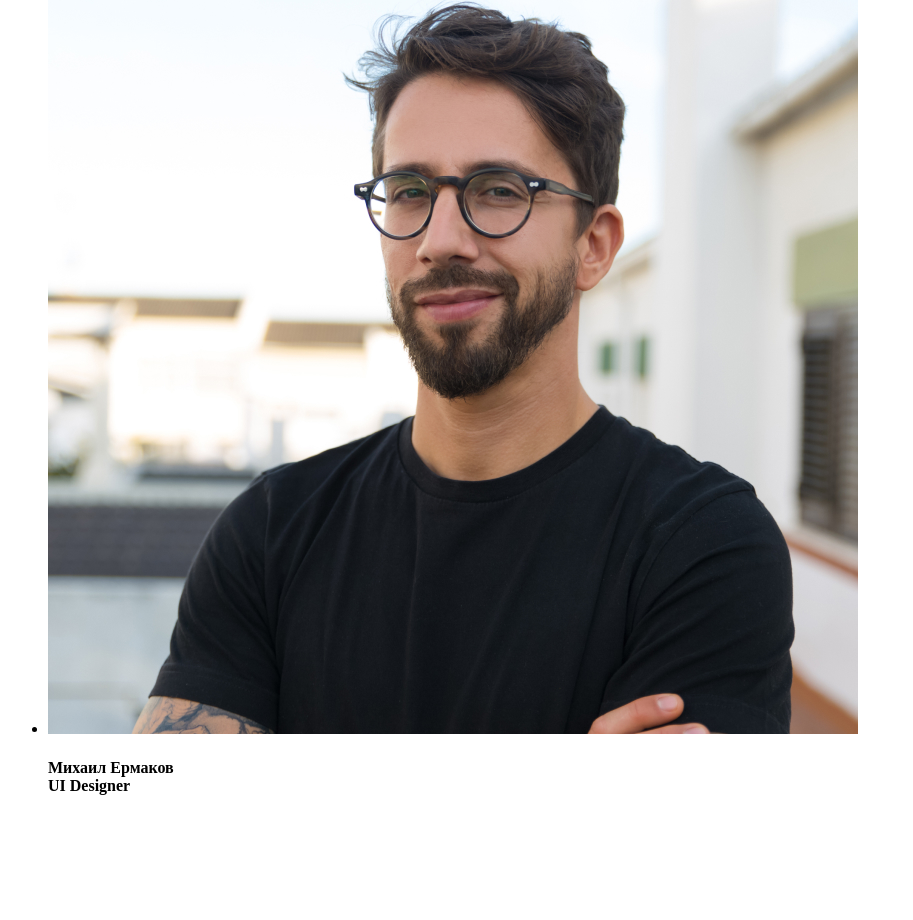
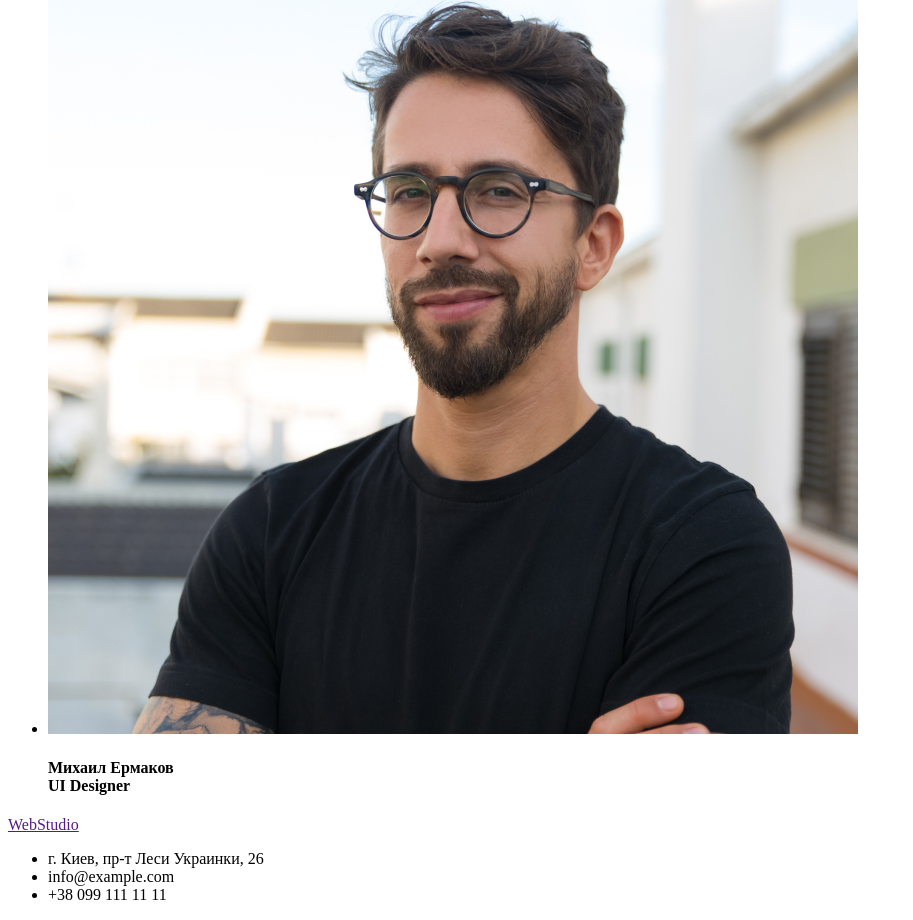
Before and after one commit to Yaroslava16/goit-markup-hw-01, a plain HTML site: page index.html in a window 1280 px wide. Shown: the part 4267-5187 px from the top of the page, without its empty margins (0-913 px from the left). Before the commit the page ends 5083 px from the top, so only its background shows below. Drawn offline with Linux system fonts and the light colour scheme.

Commit message:
Делает подвал страницы

```diff
--- a/index.html
+++ b/index.html
@@ -26,6 +26,7 @@
        </ul>
     </header>
 
+    <main>
     <div>
         <section>
             <h1>Эффективные решения <br /> для вашего бизнеса</h1>
@@ -84,6 +85,18 @@
             </ul>
         </section>
     </div>
+</main>
+
+<footer>
+    <a href="">
+        WebStudio
+     </a>
+ <ul>
+     <li>г. Киев, пр-т Леси Украинки, 26</li>
+     <li>info@example.com</li>
+     <li>+38 099 111 11 11</li>
+ </ul>
+</footer>
 
 </body>
 </html>
```
